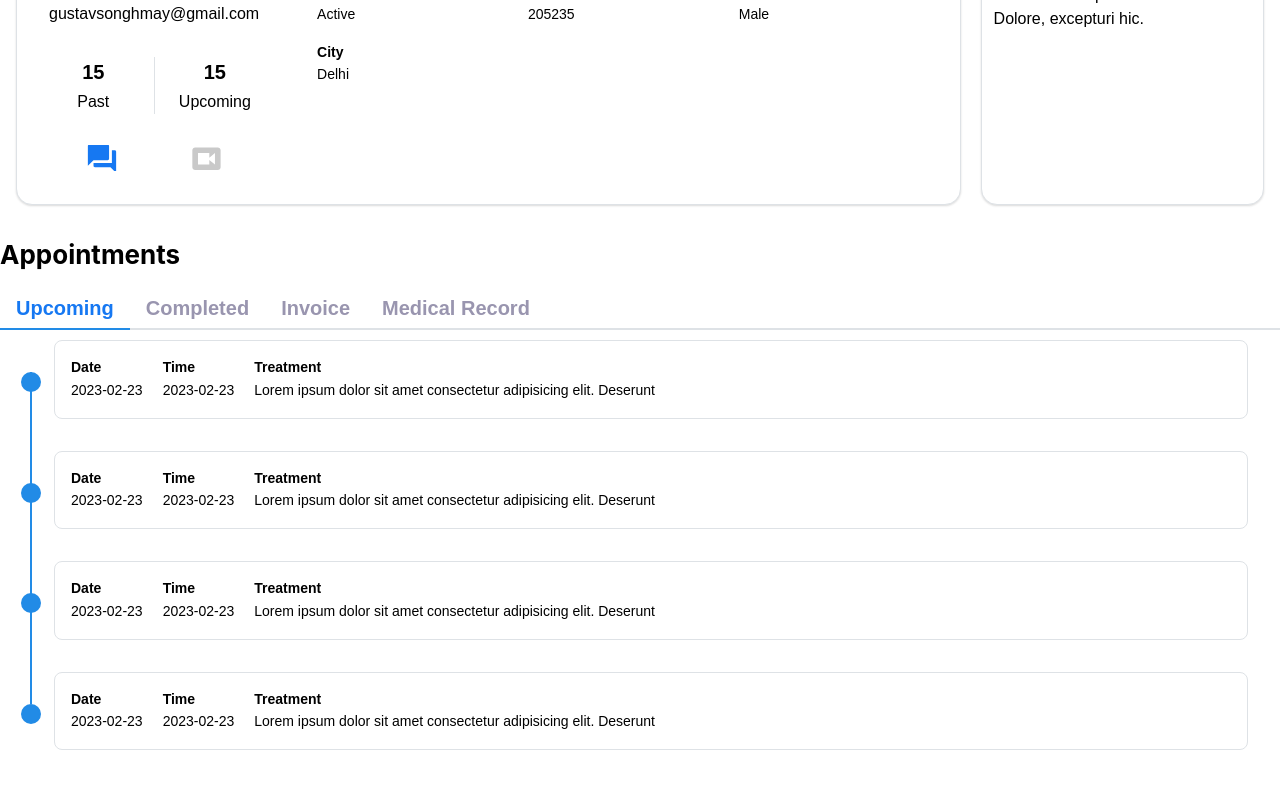
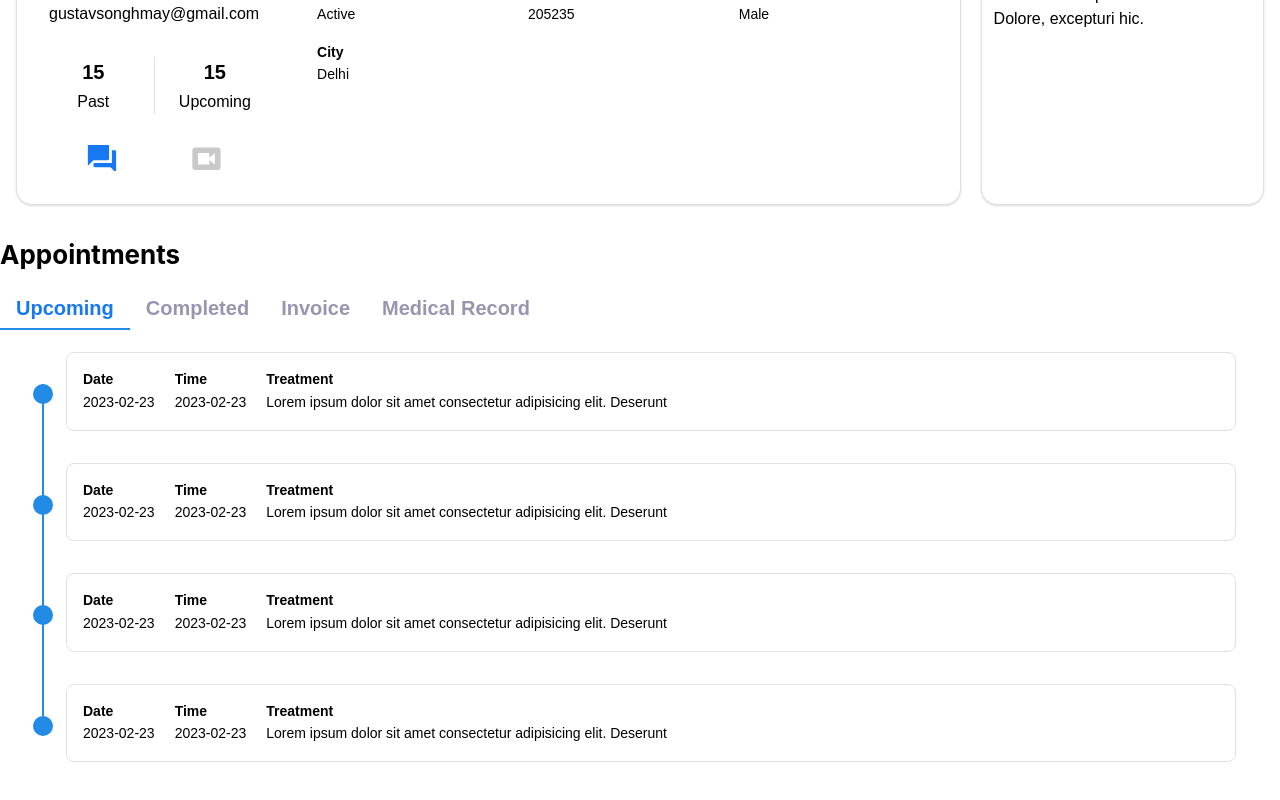
Before and after one commit to divspark/Serene_Minds_Professional2, a React (Vite) app: page /clients/1 in a window 1280 px wide. Shown: the part 1445-2245 px from the top of the page. Built offline with nearby package versions, Linux system fonts and the light colour scheme; a web font is replaced by a local one.

Commit message:
More fixes

```diff
--- a/src/index.css
+++ b/src/index.css
@@ -34,3 +34,7 @@ body {
 .mantine-Tabs-tab[data-active="true"] .mantine-Tabs-tabLabel {
   color: #1678f2;
 }
+
+.mantine-Tabs-list::before {
+  display: none;
+}
--- a/src/pages/Clients/ClientDetails/ClientDetails.jsx
+++ b/src/pages/Clients/ClientDetails/ClientDetails.jsx
@@ -48,7 +48,7 @@ export default function ClientDetails() {
         </Tabs.List>
 
         {TABS.map((tab) => (
-          <Tabs.Panel key={tab.value} value={tab.value}>
+          <Tabs.Panel p="sm" key={tab.value} value={tab.value}>
             {tab.component}
           </Tabs.Panel>
         ))}
```
